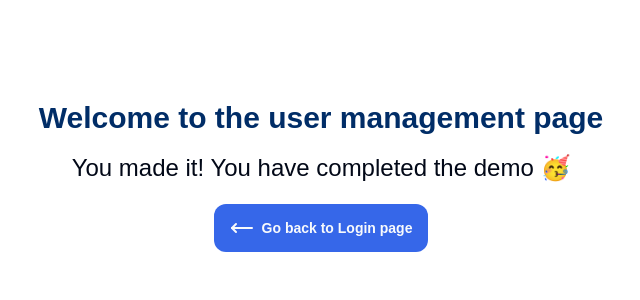
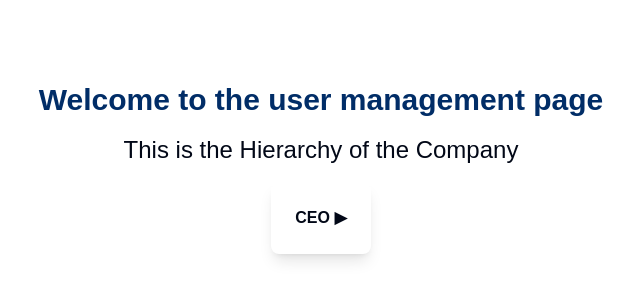
Before and after one commit to Deivbid/cedar_login_view, a Next.js app: page /management in a window 1280 px wide. Shown: the part 224-524 px from the top of the page, without its empty margins (319-959 px from the left). Built offline with nearby package versions, Linux system fonts and the light colour scheme.

Commit message:
Update: implement Hierarchy component

```diff
--- a/app/management/page.tsx
+++ b/app/management/page.tsx
@@ -1,30 +1,32 @@
 "use client";
-import { Button } from "@/components/ui/button";
-import { MoveLeft } from "lucide-react";
-import { useRouter } from "next/navigation";
+import { Hierarchy } from "@/components/Hierarchy";
 
 const Management = () => {
-  const router = useRouter();
+  const org = {
+    CEO: {
+      "VP of Product": {
+        "Director of Product": {},
+      },
+      CFO: {
+        "Head of Accounting": {},
+      },
+      "VP of Engineering": {
+        "EM - Platform": {},
+        "EM - Product": {},
+      },
+    },
+  };
 
-  const onBackHandler = () => {
-    router.push("/");
-  };
   return (
     <div className="flex flex-col items-center justify-center min-h-screen p-10 md:p-0">
       <h1 className="text-2xl md:text-3xl font-semibold text-[#012D67] text-center">
         Welcome to the user management page
       </h1>
       <h2 className="text-2xl mt-4 text-center">
-        You made it! You have completed the demo 🥳
+        This is the Hierarchy of the Company
       </h2>
 
-      <Button
-        onClick={onBackHandler}
-        className=" bg-[#3667E9] font-bold rounded-xl py-6 mt-5"
-      >
-        <MoveLeft className="mr-2" />
-        Go back to Login page
-      </Button>
+      <Hierarchy organization={org} />
     </div>
   );
 };
--- /dev/null
+++ b/components/Hierarchy.tsx
@@ -0,0 +1,38 @@
+import React, { useState } from "react";
+
+interface HierarchyProps {
+  organization: { [key: string]: any };
+}
+
+const HierarchyNode = ({ name, children }: { name: string; children: any }) => {
+  const [isOpen, setIsOpen] = useState(false);
+  const toggle = () => setIsOpen(!isOpen);
+  const nextLevel = Object.keys(children);
+  return (
+    <div className="p-2">
+      <span
+        onClick={toggle}
+        className="cursor-pointer font-semibold hover:text-blue-500"
+      >
+        {name} {nextLevel?.length > 0 ? (isOpen ? "▼" : "▶") : ""}
+      </span>
+      {isOpen && (
+        <div className="ml-4 border-l-2 border-gray-300 pl-4">
+          {Object.keys(children).map((key) => (
+            <HierarchyNode key={key} name={key} children={children[key]} />
+          ))}
+        </div>
+      )}
+    </div>
+  );
+};
+
+export const Hierarchy = ({ organization }: HierarchyProps) => {
+  return (
+    <div className="flex flex-col bg-white shadow-lg rounded-lg p-4 m-4">
+      {Object.keys(organization).map((key) => (
+        <HierarchyNode key={key} name={key} children={organization[key]} />
+      ))}
+    </div>
+  );
+};
```
